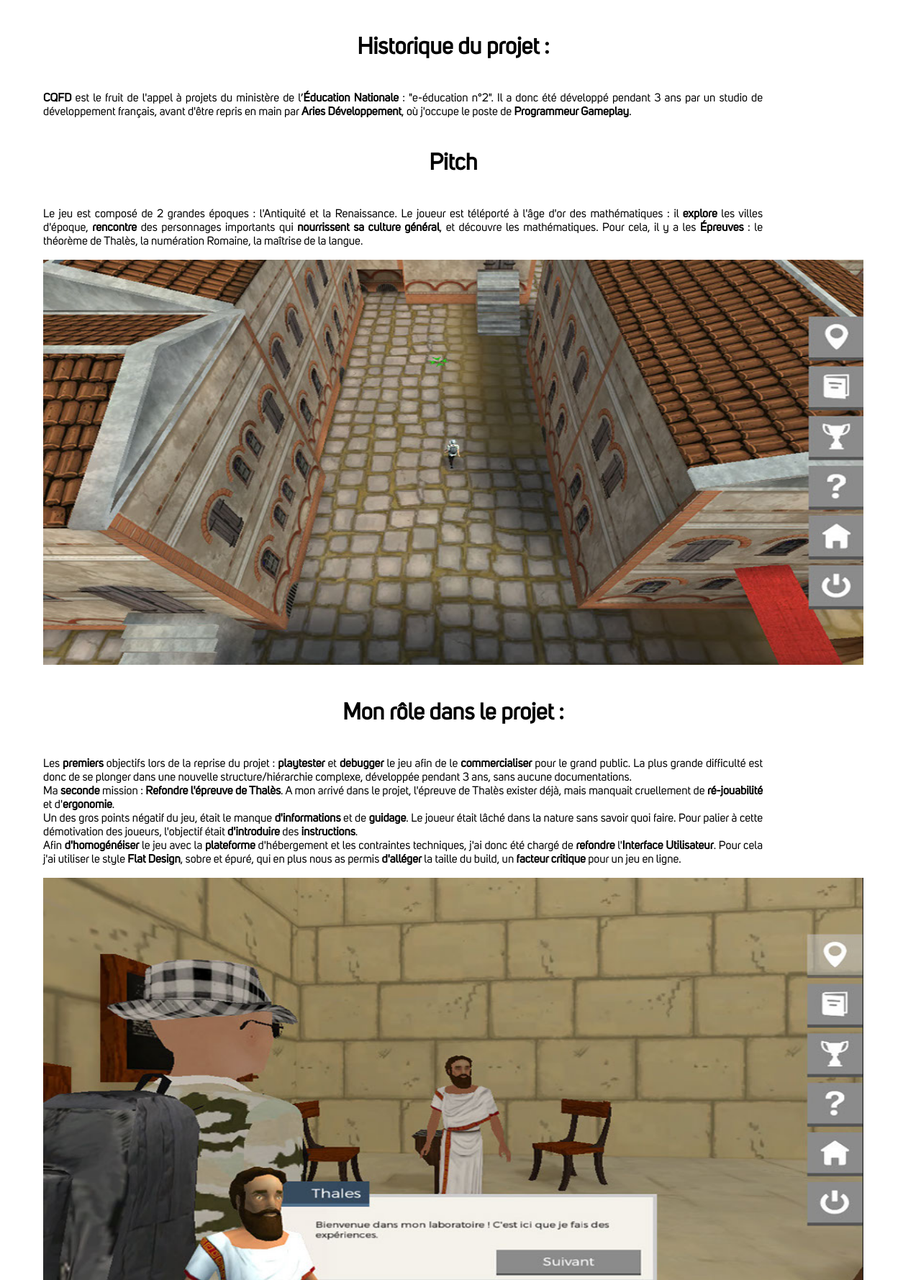
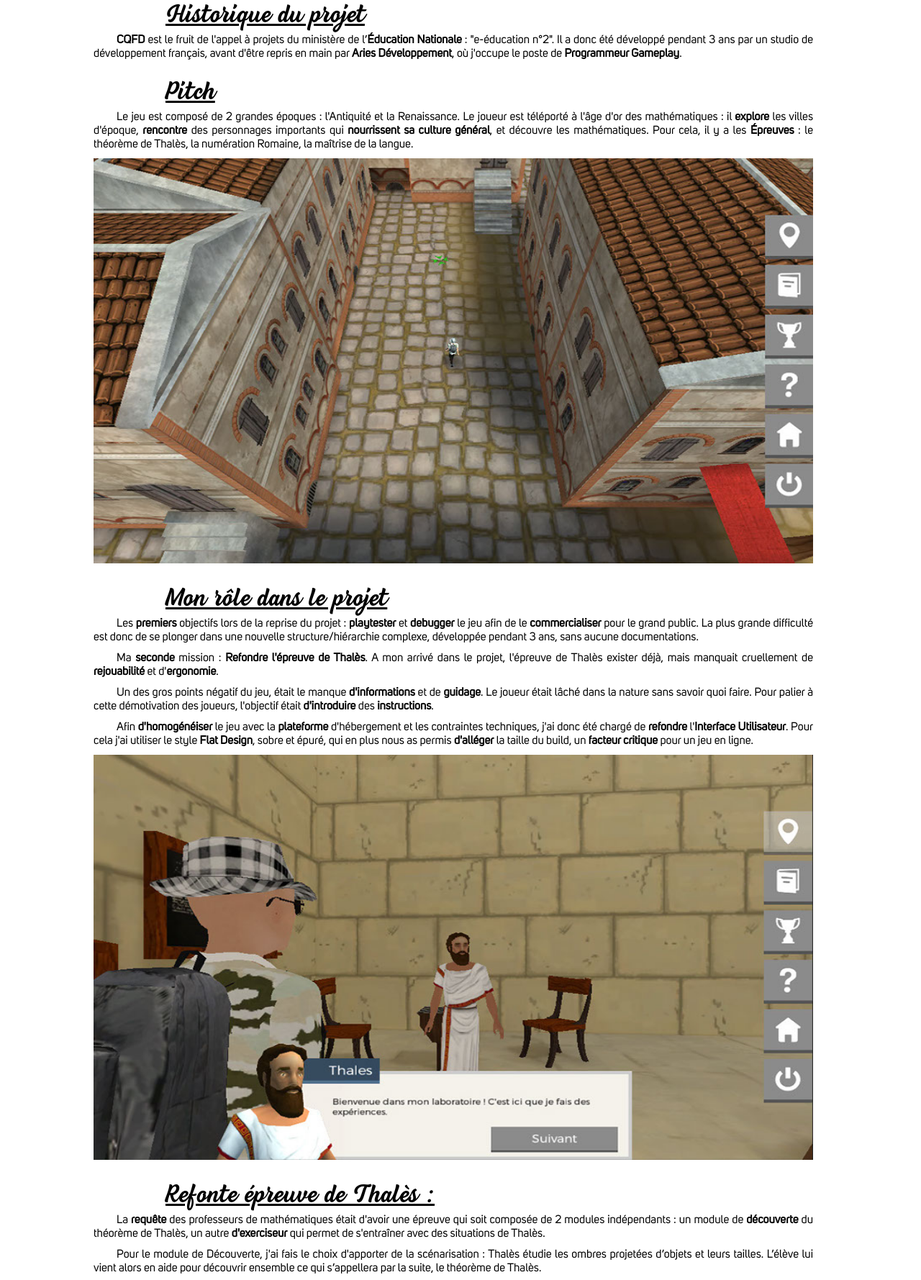
Before and after one commit to mcallet/Site-www.maximecallet.com, a PHP site: page /cqfd.html in a window 1280 px wide. Shown: the part 1253-3032 px from the top of the page at 72% size. Run offline with PHP 8.4, Linux system fonts and the light colour scheme.

Commit message:
Mise en page CQFD + IKUINEN

```diff
--- a/cqfd.html
+++ b/cqfd.html
@@ -27,7 +27,7 @@
 
 				<section class="contenu">
 					<div class="boutonhometop">
-						<a href="home.html">Retour home</a>
+						<a href="home.html">Retour</a>
 					</div>
 					<br />
 					<header>
@@ -38,8 +38,8 @@
 						<p>
 							<span>CQFD</span> est un <span>serious game</span> de mathématiques qui emploie les techniques du jeu vidéo pour un <span>enseignement ludique</span>. Le contenu pédagogique est <span>conçu</span> en collaboration avec des professeurs de l'Académie d'Aix-Marseille et <span>certifié</span> par l'Education Nationale. Il est utilisé <span>en classe</span> avec le professeur ou à la maison avec les parents, dans le but d'<span>apprendre en s'amusant</span>.
 						</p>
-						<iframe width="1140" height="563" src="https://www.youtube.com/embed/CS_rxeIgwR4?showinfo=0" frameborder="0" allowfullscreen></iframe>
-						<h1>Historique du projet :</h1>
+						<iframe width="1000" height="563" src="https://www.youtube.com/embed/CS_rxeIgwR4?showinfo=0" frameborder="0" allowfullscreen></iframe>
+						<h1>Historique du projet</h1>
 						<p>
 							<span>CQFD</span> est le fruit de l'appel à projets du ministère de l’<span>Éducation Nationale</span> : "e-éducation n°2". Il a donc été développé pendant 3 ans par un studio de développement français, avant d'être repris en main par <span>Aries Développement</span>, où j'occupe le poste de <span>Programmeur Gameplay</span>.
 						</p>
@@ -47,35 +47,49 @@
 						<p>
 							Le jeu est composé de 2 grandes époques : l'Antiquité et la Renaissance. Le joueur est téléporté à l'âge d'or des mathématiques : il <span>explore</span> les villes d'époque, <span>rencontre</span> des personnages importants qui <span>nourrissent sa culture général</span>, et découvre les mathématiques. Pour cela, il y a les <span>Épreuves</span> : le théorème de Thalès, la numération Romaine, la maîtrise de la langue.
 						</p>
-						<img width="1140" height="563" src="image/cqfd/cqfd2.jpg" alt="Image du jeu" />
-						<h1>Mon rôle dans le projet :</h1>
+						<img width="1000" height="563" src="image/cqfd/cqfd2.jpg" alt="Image du jeu" />
+						<h1>Mon rôle dans le projet</h1>
 						<p>
 							Les <span>premiers</span> objectifs lors de la reprise du projet : <span>playtester</span> et <span>debugger</span> le jeu afin de le <span>commercialiser</span> pour le grand public. La plus grande difficulté est donc de se plonger dans une nouvelle structure/hiérarchie complexe, développée pendant 3 ans, sans aucune documentations.
-							<br />Ma <span>seconde</span> mission : <span>Refondre l'épreuve de Thalès</span>. A mon arrivé dans le projet, l'épreuve de Thalès exister déjà, mais manquait cruellement de <span>ré-jouabilité</span> et d'<span>ergonomie</span>.
-							<br />Un des gros points négatif du jeu, était le manque <span>d'informations</span> et de <span>guidage</span>. Le joueur était lâché dans la nature sans savoir quoi faire. Pour palier à cette démotivation des joueurs, l'objectif  était <span>d'introduire</span> des <span>instructions</span>.
-							<br />Afin <span>d'homogénéiser</span> le jeu avec la <span>plateforme</span> d'hébergement et les contraintes techniques, j'ai donc été chargé de <span>refondre</span> l'<span>Interface Utilisateur</span>. Pour cela j'ai utiliser le style <span>Flat Design</span>, sobre et épuré, qui en plus nous as permis <span>d'alléger</span> la taille du build, un <span>facteur critique</span> pour un jeu en ligne.
 						</p>
-						<img width="1140" height="563" src="image/cqfd/cqfd3.jpg" alt="Image du jeu" />
+						<p>
+							Ma <span>seconde</span> mission : <span>Refondre l'épreuve de Thalès</span>. A mon arrivé dans le projet, l'épreuve de Thalès exister déjà, mais manquait cruellement de <span>rejouabilité</span> et d'<span>ergonomie</span>.
+						</p>
+						<p>
+							Un des gros points négatif du jeu, était le manque <span>d'informations</span> et de <span>guidage</span>. Le joueur était lâché dans la nature sans savoir quoi faire. Pour palier à cette démotivation des joueurs, l'objectif  était <span>d'introduire</span> des <span>instructions</span>.
+						</p>
+						<p>
+							Afin <span>d'homogénéiser</span> le jeu avec la <span>plateforme</span> d'hébergement et les contraintes techniques, j'ai donc été chargé de <span>refondre</span> l'<span>Interface Utilisateur</span>. Pour cela j'ai utiliser le style <span>Flat Design</span>, sobre et épuré, qui en plus nous as permis <span>d'alléger</span> la taille du build, un <span>facteur critique</span> pour un jeu en ligne.
+						</p>
+						<img width="1000" height="563" src="image/cqfd/cqfd3.jpg" alt="Image du jeu" />
 						<h1>Refonte épreuve de Thalès :</h1>
 						<p>
 							La <span>requête</span> des professeurs de mathématiques était d'avoir une épreuve qui soit composée de 2 modules indépendants : un module de <span>découverte</span> du théorème de Thalès, un autre <span>d'exerciseur</span> qui permet de s'entraîner avec des situations de Thalès.
-							<br />Pour le module de Découverte, j'ai fais le choix d'apporter de la scénarisation : Thalès étudie les ombres projetées d’objets et leurs tailles. L’élève lui vient alors en aide pour découvrir ensemble ce qui s’appellera par la suite, le théorème de Thalès.
 						</p>
-						<iframe width="1140" height="563" src="https://www.youtube.com/embed/EVvMaBeTl54?loop=1&playlist=EVvMaBeTl54&showinfo=0&autoplay=1&controls=0" frameborder="0" allowfullscreen></iframe>
+						<p>
+							Pour le module de Découverte, j'ai fais le choix d'apporter de la scénarisation : Thalès étudie les ombres projetées d’objets et leurs tailles. L’élève lui vient alors en aide pour découvrir ensemble ce qui s’appellera par la suite, le théorème de Thalès.
+						</p>
+						<iframe width="1000" height="563" src="https://www.youtube.com/embed/EVvMaBeTl54?loop=1&playlist=EVvMaBeTl54&showinfo=0&autoplay=1&controls=0" frameborder="0" allowfullscreen></iframe>
 						<p>
 							Ici, l'élève doit <span>calculer</span> les quotients d'agrandissement entre chaque côté du carré et les côtés correspondant sur le sol, son ombre. Il <span>manipule</span> la figure et la fait tourner pour la mettre en situation de Thalès : parallèle au sol. Les quotients d'agrandissements des côtés sont égaux, on peut donc parler de <span>rapport d'agrandissement</span>.
-							<br />Pour mieux se rendre compte de l'influence de la source lumineuse sur ce rapport d'agrandissement, l'élève manipule la lumière. La forme de l'ombre projetée au sol de la figure est alors <span>recalculé en temps réel</span>.
-							<br />Pour les <span>Exercices</span>, la plus grande difficulté était d'obtenir des résultats de quotients <span>exacts</span> et <span>finis</span>. J'ai donc mis en place une <span>bibliothèque</span> de valeurs dont leur résultats sont exact. Afin de conserver <span>l'algorithme</span> de génération de l'ombre dynamique, j'ai attribué ces valeurs sur les côtés de la figure et de la l'ombre. Les résultats alors calculer par les élèves sont toujours exacts et finis.
-							<br />Grâce à cette bibliothèque de valeurs, j'ai donc pu rendre les exercices <span>re-jouable</span>, car a chaque nouvel exercice est <span>généré</span> une nouvel instance avec des valeurs et figures <span>différentes</span>.
 						</p>
-						<h1>Refonte de l'Interface Utilisateur (UI) :</h1>
+						<p>
+							Pour mieux se rendre compte de l'influence de la source lumineuse sur ce rapport d'agrandissement, l'élève manipule la lumière. La forme de l'ombre projetée au sol de la figure est alors <span>recalculé en temps réel</span>.
+						</p>
+						<p>
+							Pour les <span>Exercices</span>, la plus grande difficulté était d'obtenir des résultats de quotients <span>exacts</span> et <span>finis</span>. J'ai donc mis en place une <span>bibliothèque</span> de valeurs dont leur résultats sont exact. Afin de conserver <span>l'algorithme</span> de génération de l'ombre dynamique, j'ai attribué ces valeurs sur les côtés de la figure et de la l'ombre. Les résultats alors calculer par les élèves sont toujours exacts et finis.
+						</p>
+						<p>
+							Grâce à cette bibliothèque de valeurs, j'ai donc pu rendre les exercices <span>re-jouable</span>, car a chaque nouvel exercice est <span>généré</span> une nouvel instance avec des valeurs et figures <span>différentes</span>.
+						</p>
+						<h1>Refonte de l'Interface Utilisateur (UI)</h1>
 						<p>
 							<span>L'UI</span> de la plateforme d'hébergement du jeu avait un style <span>Flat Design</span>. La volonté d'obtenir une <span>cohérence visuel</span> sur les interfaces est justifié par l'anticipation des développements des prochains jeux, afin <span>d'harmoniser</span> l'ensemble.
 							<br />Je me suis donc chargé de <span>créer</span> un nouveau menu principal dans ce style <span>simple</span> et <span>épuré</span>.
 						</p>
-						<img width="1140" height="563" src="image/cqfd/mainmenu.jpg" alt="Image du jeu" />
+						<img width="1000" height="563" src="image/cqfd/mainmenu.jpg" alt="Image du jeu" />
 						<p>Après le menu principal du jeu, il fallait bien s'occuper du menu In-Game :</p>
-						<iframe width="1140" height="563" src="https://www.youtube.com/embed/tkFeP2Tp0Us?loop=1&playlist=tkFeP2Tp0Us&showinfo=0&autoplay=1&controls=0" frameborder="0"></iframe>
+						<iframe width="1000" height="563" src="https://www.youtube.com/embed/tkFeP2Tp0Us?loop=1&playlist=tkFeP2Tp0Us&showinfo=0&autoplay=1&controls=0" frameborder="0"></iframe>
 						<p>Puis s'en est découler naturellement toutes les autres boîtes de dialogue :</p>
 						<div class="cqfdimage">
 							<img src="image/cqfd/uidialogue.jpg" alt="image d'un dialogue du jeu" />
@@ -83,7 +97,7 @@
 						</div>
 					</article>
 					<div class="boutonhomebot">
-						<a href="home.html">Retour home</a>
+						<a href="home.html">Retour</a>
 					</div>
 				</section>
 				<p class="copyright">© 2014 - 2017 - Maxime Callet - Tous droits réservés - Les différents contenus de ce site ne sont pas libres de droits.</p>
--- a/style.css
+++ b/style.css
@@ -243,7 +243,7 @@ div[class*="alignh2"]
 
 .headhome2
 {
-	height: 20px;
+	height: 4px;
 }
 
 .headhome h1
@@ -330,7 +330,7 @@ div[class*="alignh2"]
 {
 	margin: auto;
 	width: 1000px;
-	text-align: right;
+	text-align: center;
 }
 
 .boutonhometop, .boutonhomebot
@@ -353,16 +353,17 @@ div[class*="alignh2"]
 
 .boutonhometop a:hover, .boutonhomebot a:hover
 {
-	opacity: 0.8;
+	opacity: 0.85;
 }
 
 
 .bannierebook
 {
-	border: 1px solid black;
+	width: 980px;
+	border: 1px solid grey;
 	padding: 10px;
 	border-radius: 20px/20px;
-	box-shadow: 0px 1px 3px black;
+	box-shadow: 0px 1px 3px grey;
 }
 
 .bannierebook:hover
@@ -387,9 +388,13 @@ div[class*="alignh2"]
 
 .contenu h1
 {
-	font-family: 'textefont', arial, serif;
-	font-size: 2em;
-	text-align: center;
+	font-family: 'titreprésentation', arial, serif;
+	font-size: 25pt;
+	text-decoration: underline;
+	text-align: left;
+	margin-left: 100px;
+	margin-top: 20px;
+	margin-bottom: -15px;
 }
 
 .contenu span
@@ -401,6 +406,8 @@ div[class*="alignh2"]
 {
 	width: 1000px;
 	margin-top: 7px;
+	margin-bottom: 10px;
+	text-indent:2em;
 }
 
 .bouton
```
Also changed, not shown: Ikuinen.html (+13 -8 lines).
